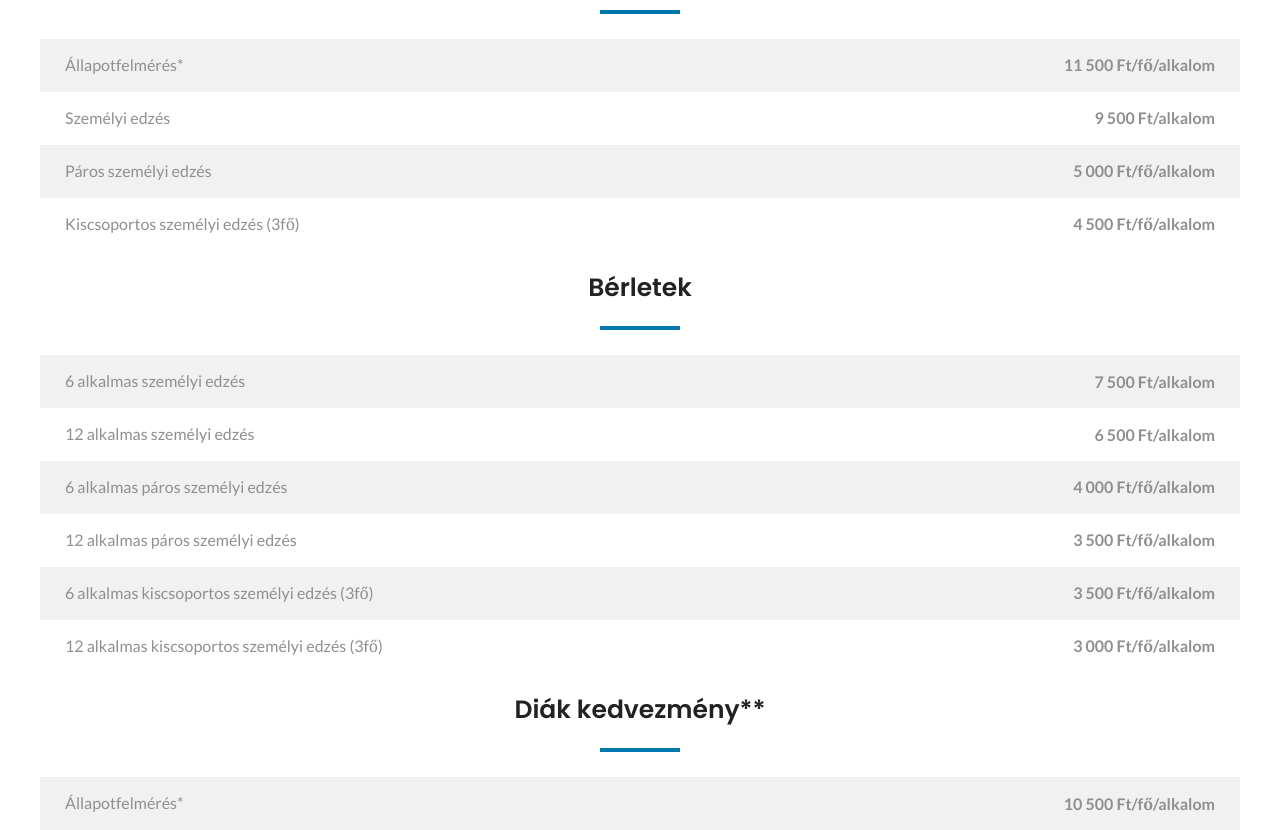
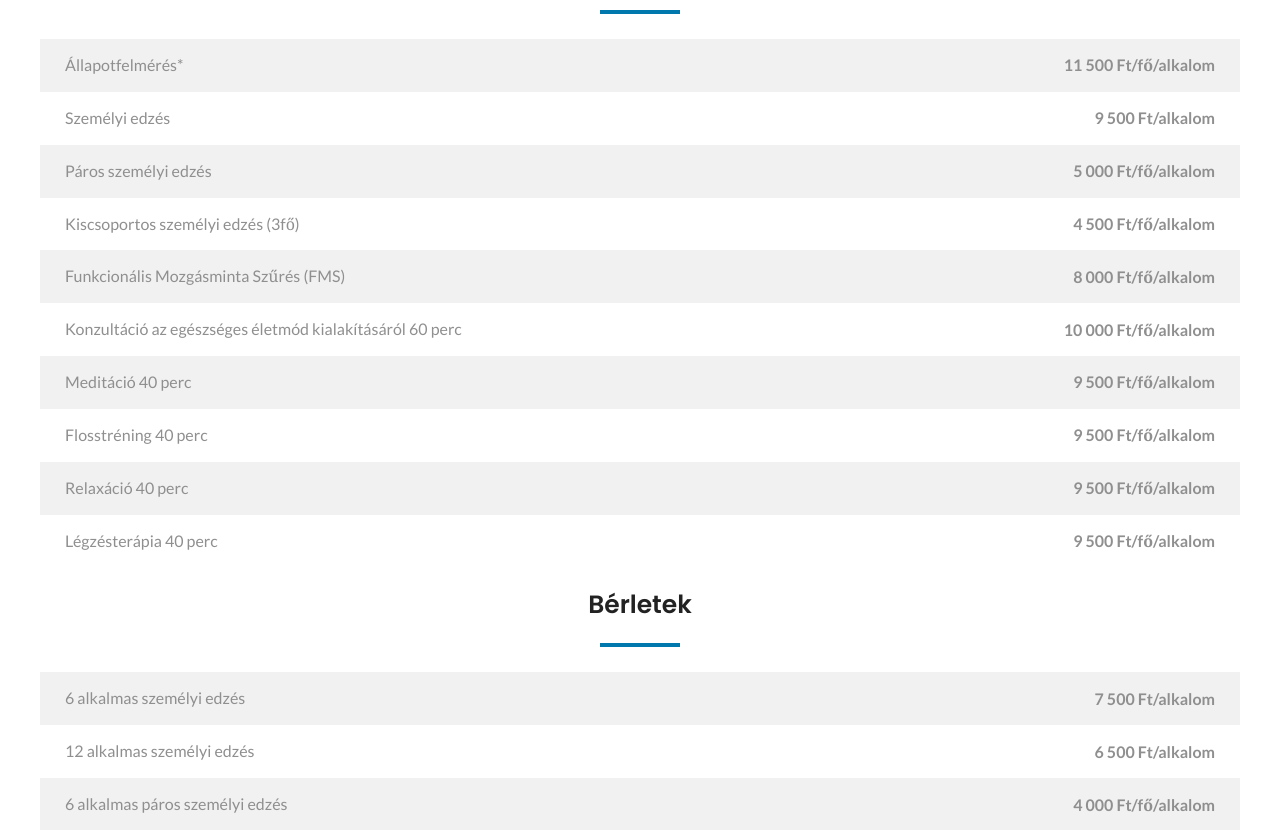
Before and after one commit to balint144/calisthenicshome, a PHP site: page /arak in a window 1280 px wide. Shown: the part 392-1222 px from the top of the page. Run offline with PHP 8.4, Linux system fonts and the light colour scheme; some web fonts are replaced.

Commit message:
árak kiegészítés

```diff
--- a/arak/index.php
+++ b/arak/index.php
@@ -32,6 +32,12 @@ include('../head.php');
                                     <li>Személyi edzés<span>9 500 Ft/alkalom</span></li>
                                     <li>Páros személyi edzés<span>5 000 Ft/fő/alkalom</span></li>
                                     <li>Kiscsoportos személyi edzés (3fő)<span>4 500 Ft/fő/alkalom</span></li>
+                                    <li>Funkcionális Mozgásminta Szűrés (FMS)<span>8 000 Ft/fő/alkalom</span></li>
+                                    <li>Konzultáció az egészséges életmód kialakításáról 60 perc<span>10 000 Ft/fő/alkalom</span></li>
+                                    <li>Meditáció 40 perc<span>9 500 Ft/fő/alkalom</span></li>
+                                    <li>Flosstréning 40 perc<span>9 500 Ft/fő/alkalom</span></li>
+                                    <li>Relaxáció 40 perc<span>9 500 Ft/fő/alkalom</span></li>
+                                    <li>Légzésterápia 40 perc<span>9 500 Ft/fő/alkalom</span></li>
                                 </ul>
                             </div>
                             <div class="item-cost">
```
